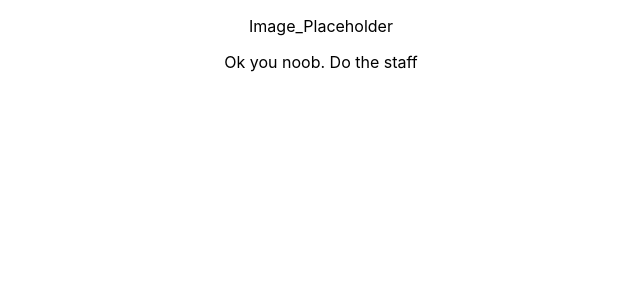
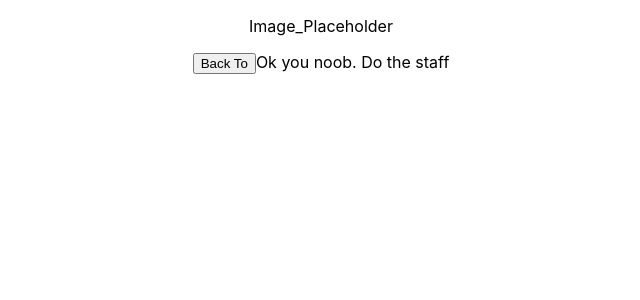
Before and after one commit to dci-ber-fbw21/spa-store-blog-comments-Gercai, a React (Create React App) app: page /blogText in a window 1280 px wide. Shown: the top 300 px of the page, without its empty margins (319-959 px from the left). Built offline with nearby package versions, Linux system fonts and the light colour scheme.

Commit message:
added back to mainpage

```diff
--- a/src/components/blog/index.js
+++ b/src/components/blog/index.js
@@ -1,8 +1,7 @@
 import React, {Component} from 'react';
 import {connect} from "react-redux";
 import "./index.scss";
-import { statements } from '@babel/template';
-// import {goTo} from "../../helper/routing";
+import {goTo} from "../../helper/routing";
 
 class Blog extends Component{
 
@@ -14,16 +13,7 @@ class Blog extends Component{
         list: this.props.notesListData
     }
 
-
-    goTo = (pathname, search) => {
-        let {history} = this.props;
-        history.push({
-          pathname,
-          search
-        })
-    }
     render(){
-
 
 
         let comments = "No comments yet, be first to post";
@@ -36,7 +26,7 @@ class Blog extends Component{
                 this.state.list && this.state.list.map((element) => {
 
                     return (
-                       <section onClick={() => this.goTo("/blogText",element.id)} className="blogPart">
+                       <section onClick={() => goTo("/blogText",this.props, element.id)} className="blogPart">
 
                        <h1>{element.title}</h1>
                        {!element.comment?
--- a/src/components/blogText/index.js
+++ b/src/components/blogText/index.js
@@ -2,6 +2,7 @@ import React, {Component} from 'react';
 import {connect} from "react-redux";
 import "./index.scss";
 import { statements } from '@babel/template';
+import {goTo} from "../../helper/routing";
 
 class BlogText extends Component{
 
@@ -9,10 +10,15 @@ class BlogText extends Component{
     //     list: this.props.notesListData
     // }
 
+    constructor(props){
+        super(props);
+    }
+
     render(){
         return (
             <div>
-                      Ok you noob. Do the staff
+                <button onClick={() => goTo("/",this.props)}>Back To</button>
+                     Ok you noob. Do the staff
             </div>
       );
     }
--- a/src/helper/routing.js
+++ b/src/helper/routing.js
@@ -1,5 +1,5 @@
- export const goTo = (pathname, search) => {
-    let {history} = this.props;
+export const goTo = (pathname,{history}, search) => {
+
     history.push({
       pathname,
       search
```
